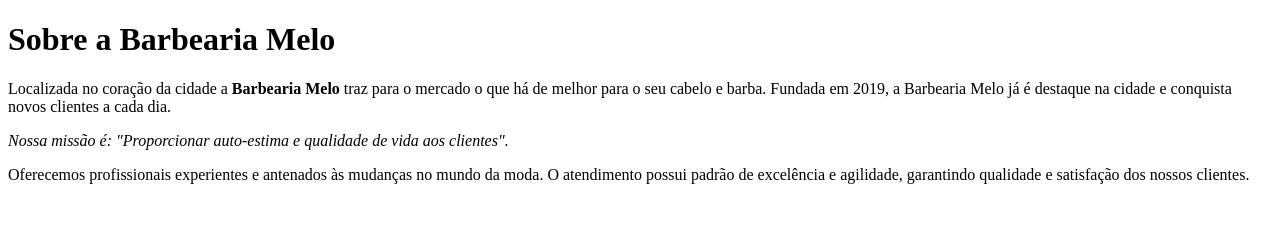
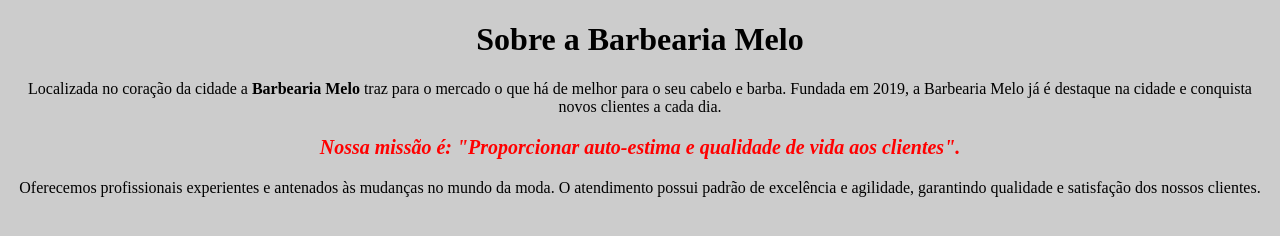
Before and after one commit to AbraMelo/project_barbearia, a plain HTML site: page src/index.html in a window 1280 px wide. Drawn offline with Linux system fonts and the light colour scheme.

Commit message:
começo da estilização

```diff
--- a/src/index.html
+++ b/src/index.html
@@ -4,13 +4,15 @@
     <meta charset="UTF-8">
     <meta http-equiv="X-UA-Compatible" content="IE=edge">
     <meta name="viewport" content="width=device-width, initial-scale=1.0">
+    <link rel="stylesheet" href="styles.css">
     <title>Barbearia Melo</title>
-    <h1>Sobre a Barbearia Melo</h1>
 </head>
 <body>
+    <h1 style="text-align: center;">Sobre a Barbearia Melo</h1>
     <p>Localizada no coração da cidade a <strong>Barbearia Melo</strong> traz para o mercado o que há de melhor para o seu cabelo e barba. Fundada em 2019, a Barbearia Melo já é destaque na cidade e conquista novos clientes a cada dia.
     </p>
-    <p><em>Nossa missão é: "Proporcionar auto-estima e qualidade de vida aos clientes".</em></p>
+    <p style="font-size: 20px;"><em><strong>Nossa missão é: "Proporcionar auto-estima e qualidade de vida aos clientes".</strong></em></p>
     <p>Oferecemos profissionais experientes e antenados às mudanças no mundo da moda. O atendimento possui padrão de excelência e agilidade, garantindo qualidade e satisfação dos nossos clientes.</p>
+
 </body>
 </html>
--- /dev/null
+++ b/src/styles.css
@@ -0,0 +1,11 @@
+p{
+    text-align: center;
+}
+
+body{
+    background-color: #CCCCCC;
+}
+
+em strong{
+    color:red
+}
```
Also changed, not shown: 1 other file.
